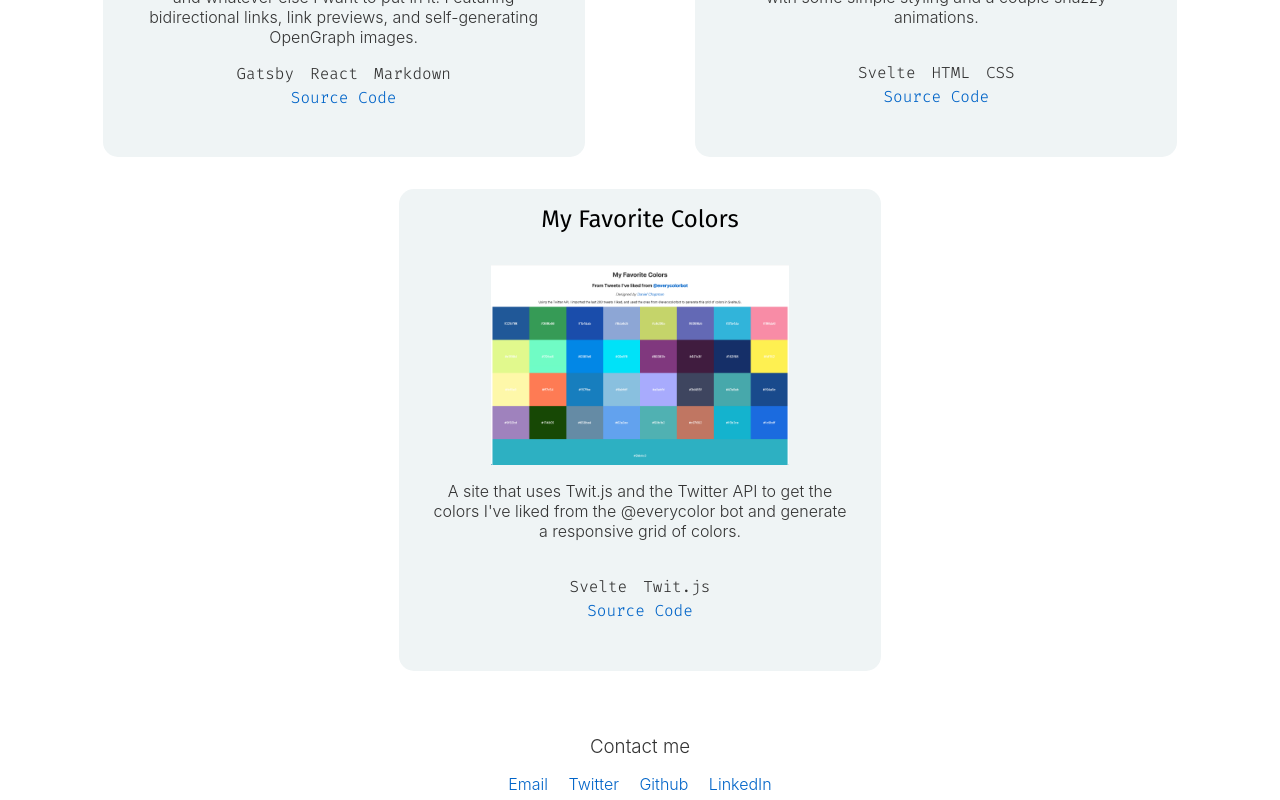
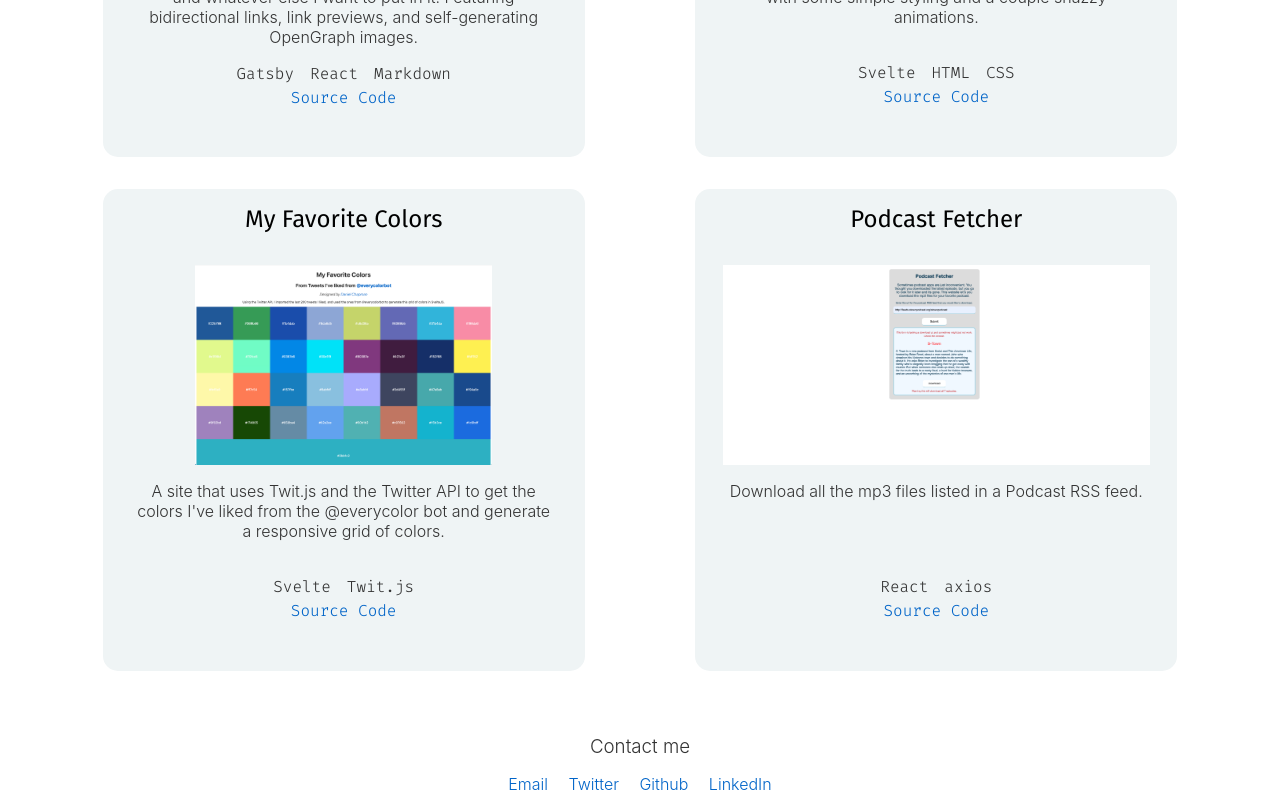
Before and after one commit to dschapman/danielchapman-dev, a Svelte app: page / in a window 1280 px wide. Shown: the part 494-1294 px from the top of the page. Built offline with nearby package versions, Linux system fonts and the light colour scheme.

Commit message:
add podcast app

```diff
--- a/src/App.svelte
+++ b/src/App.svelte
@@ -72,6 +72,13 @@
       description={"A site that uses Twit.js and the Twitter API to get the colors I've liked from the @everycolor bot and generate a responsive grid of colors."}
       link={'https://colors.danielchapman.dev/'}
       code={'https://github.com/dschapman/MyFavoriteColors'} />
+    <Project
+      technologies={['React', 'axios']}
+      title={'Podcast Fetcher'}
+      image={'podcastfetcher-danielchapman-dev.png'}
+      description={'Download all the mp3 files listed in a Podcast RSS feed.'}
+      link={'https://podcastfetcher.danielchapman.dev/'}
+      code={'https://github.com/dschapman/get-podcasts-from-rss-feed'} />
   </div>
 </main>
 <footer>
```
Also changed, not shown: public/podcastfetcher-danielchapman-dev.png (added).
